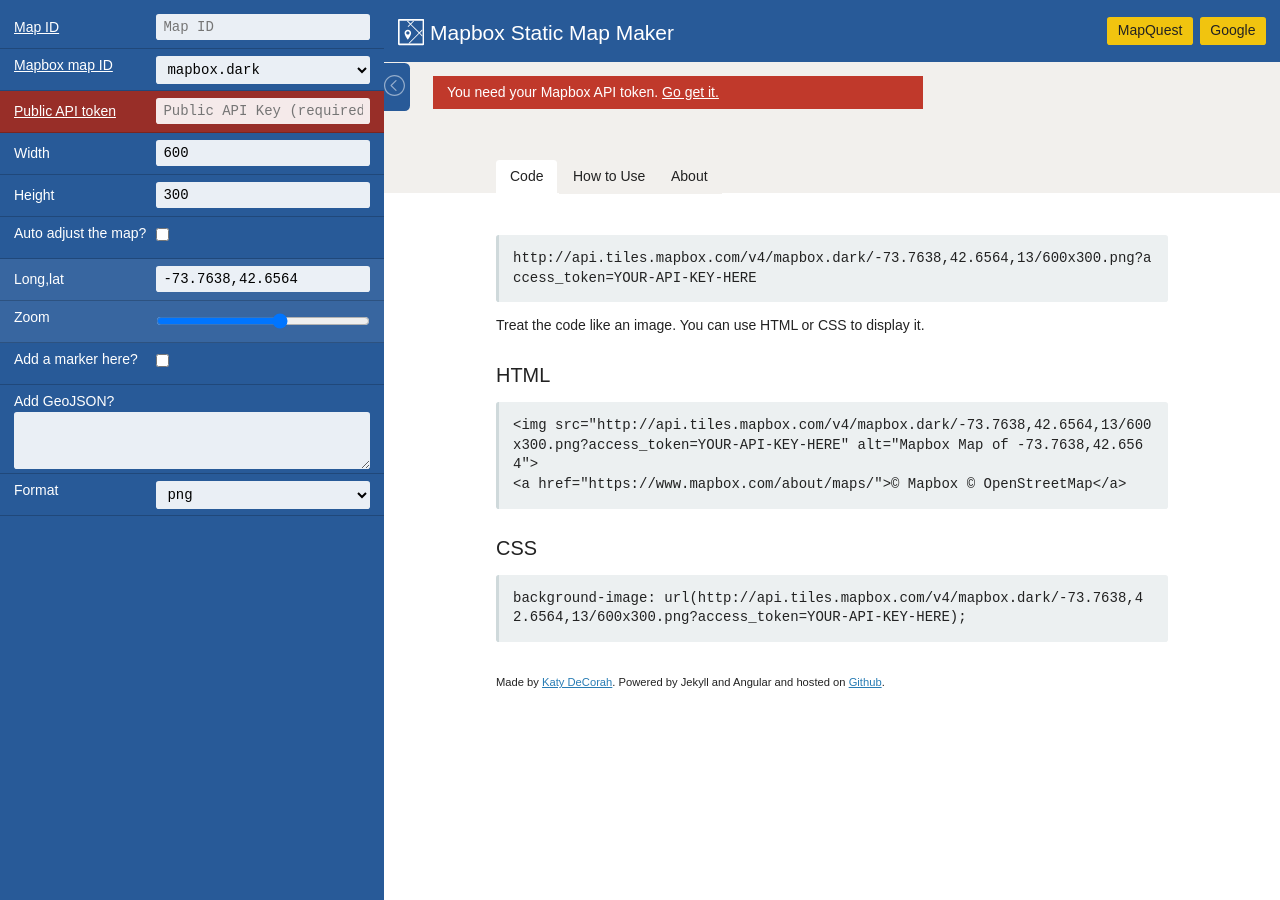
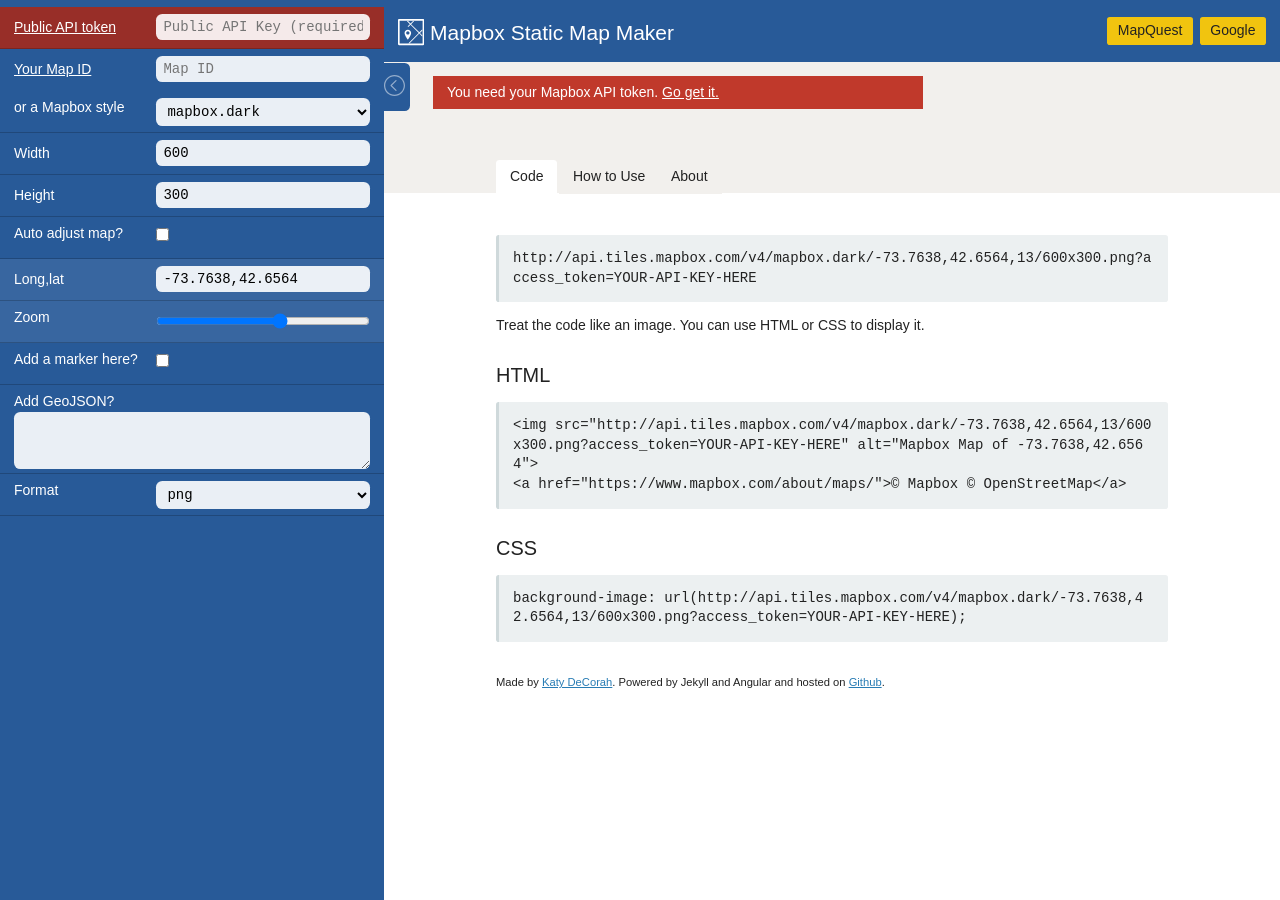
Before and after one commit to katydecorah/staticmapmaker, a Jekyll site: the page built from mapbox/index.html, in a window 1280 px wide. Built offline with Jekyll 4.4.1, drawn with Linux system fonts in a browser that asks for light colours; nearby versions of some CDN libraries.

Commit message:
cleans up copy

```diff
--- a/_includes/controls/mapbox.html
+++ b/_includes/controls/mapbox.html
@@ -1,19 +1,17 @@
 <fieldset>
-<div class="form-group">
-<label for="mapid" class="cushion" data-toggle="popover" data-content="Which one of your projects, styles, or data would you like to work with? Enter the map id here."><a href="https://www.mapbox.com/projects/">Map ID</a></label>
+<div class="form-group[[ base.API && ' ' || ' error' ]]">
+<label for="api" class="cushion" data-toggle="popover" data-content="You need a public API token to access the Mapbox static API. Follow the link to get your public token.">
+<a href="https://www.mapbox.com/account/apps/" target="_blank">Public API token</a></label>
+<div class="form-control"><input type="text" ng-model="base.API" id="api" placeholder="Public API Key (required)"></div>
+</div>
+<div class="form-group no-border">
+<label for="mapid" class="cushion" data-toggle="popover" data-content="Which one of your projects, styles, or data would you like to work with? Enter the map id here."><a href="https://www.mapbox.com/projects/">Your Map ID</a></label>
 <div class="form-control"><input type="text" ng-model="base.mapID" id="mapid" placeholder="Map ID"></div>
 </div>
-
 <div class="form-group">
-  <label for="mapboxID" data-toggle="popover" data-content="Or use a Mapbox map style instead of your own."><a href="https://www.mapbox.com/developers/api/maps/#mapids">Mapbox map ID</a></label>
-  <div class="form-control"><select ng-model="base.mapboxID" ng-options="id for id in  mapboxids" id="mapboxID" ng-disabled="base.mapID">
-  </select></div>
-</div>
-
-<div class="form-group[[ base.API && ' ' || ' error' ]]">
-<label for="api" class="cushion" data-toggle="popover" data-content="You need a public API token to access the Mapbox static API. Follow the link to access your public token.">
-<a href="https://www.mapbox.com/account/apps/" target="_blank">Public API token</a></label>
-<div class="form-control"><input type="text" ng-model="base.API" id="api" placeholder="Public API Key (required)"></div>
+<label for="mapboxID" data-toggle="popover" data-content="Or use a Mapbox style instead of your own.">or a Mapbox style</label>
+<div class="form-control"><select ng-model="base.mapboxID" ng-options="id for id in  mapboxids" id="mapboxID" ng-disabled="base.mapID">
+</select></div>
 </div>
 </fieldset>
 <fieldset>
@@ -28,7 +26,7 @@
 </fieldset>
 <fieldset>
 <div class="form-group">
-<label for="auto" data-toggle="popover" data-content="Make the map fit all the data from your mapid or the GeoJSON you enter below. Uncheck to manually enter coordinates and a zoom.">Auto adjust the map?</label>
+<label for="auto" data-toggle="popover" data-content="Make the map fit all the data from your mapd ID or the GeoJSON you enter below. Uncheck to manually enter coordinates and a zoom.">Auto adjust map?</label>
 <div class="form-control"><input type="checkbox" ng-model="base.auto" id="auto"></div>
 </div>
 <div ng-hide="base.auto">
--- a/css/lib/_controls.scss
+++ b/css/lib/_controls.scss
@@ -25,6 +25,7 @@
 }
 
 .form-group {
+  &.no-border {border-bottom: none;}
   &:hover [data-toggle] {
     color: #ddd;
   }
@@ -98,7 +99,7 @@
   font-family: $monoFontFamily;;
   background: rgba(white,0.9);
   border: none;
-  border-radius: 0.2em;
+  border-radius: 0.45em;
   padding: 0.35em 0.5em;
   margin: 0;
   width: 100%;
```
Also changed, not shown: css/main.css, 1 other file.
